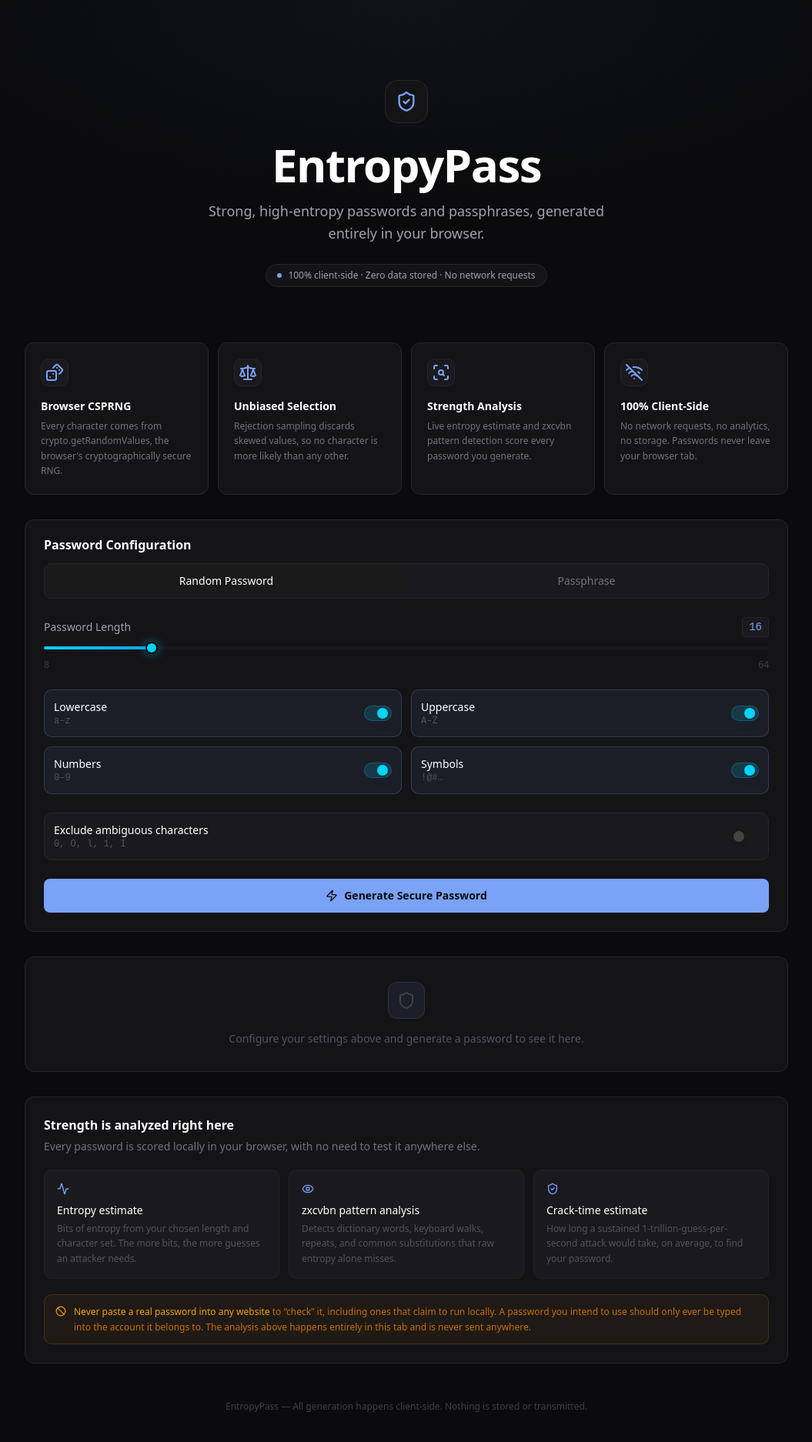
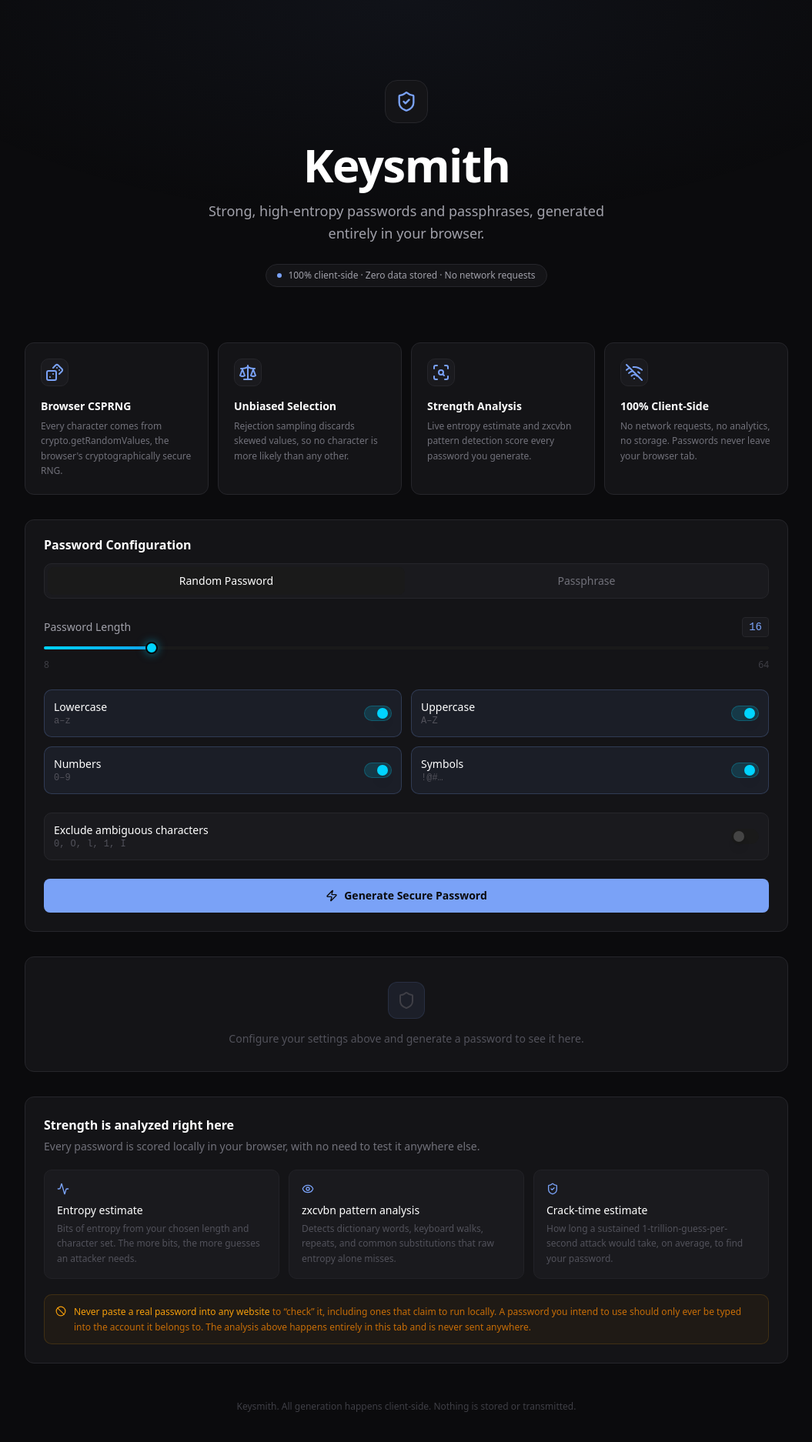
Before and after one commit to viveknaskar/keysmith, a Next.js app: page / in a window 1280 px wide. Shown: the top 1874 px of the page at 77% size, without its empty margins (112-1167 px from the left). Built offline with nearby package versions, Linux system fonts and the light colour scheme; what @zxcvbn-ts/core, bip39 would draw is missing.

Commit message:
refactored the code and renamed the project

```diff
--- a/app/layout.tsx
+++ b/app/layout.tsx
@@ -7,8 +7,8 @@
 const inter = Inter({ subsets: ['latin'], variable: '--font-inter' });
 
 // TODO: set this to your real deployed URL before launch so share cards resolve.
-const siteUrl = 'https://entropypass.app';
-const title = 'EntropyPass: Strong Passwords, Generated In Your Browser';
+const siteUrl = 'https://keysmith.app';
+const title = 'Keysmith: Strong Passwords, Generated In Your Browser';
 const description =
   'Generate strong, high-entropy passwords and passphrases entirely in your browser using the Web Crypto CSPRNG. No network requests, nothing stored.';
 
@@ -24,7 +24,7 @@
   openGraph: {
     type: 'website',
     url: siteUrl,
-    siteName: 'EntropyPass',
+    siteName: 'Keysmith',
     title,
     description,
   },
--- a/app/opengraph-image.tsx
+++ b/app/opengraph-image.tsx
@@ -1,7 +1,7 @@
 import { ImageResponse } from 'next/og';
 
 export const dynamic = 'force-static';
-export const alt = 'EntropyPass: strong passwords generated in your browser';
+export const alt = 'Keysmith: strong passwords generated in your browser';
 export const size = { width: 1200, height: 630 };
 export const contentType = 'image/png';
 
@@ -41,7 +41,7 @@
               <path d="m9 12 2 2 4-4" />
             </svg>
           </div>
-          <div style={{ fontSize: 40, fontWeight: 600, color: '#a1a1aa' }}>EntropyPass</div>
+          <div style={{ fontSize: 40, fontWeight: 600, color: '#a1a1aa' }}>Keysmith</div>
         </div>
 
         <div style={{ fontSize: 76, fontWeight: 700, lineHeight: 1.05, maxWidth: 900 }}>
--- a/app/page.tsx
+++ b/app/page.tsx
@@ -48,7 +48,7 @@
         <PasswordStrengthTester />
 
         <footer className="text-center text-xs text-zinc-700 py-4">
-          EntropyPass &mdash; All generation happens client-side. Nothing is stored or transmitted.
+          Keysmith. All generation happens client-side. Nothing is stored or transmitted.
         </footer>
       </div>
     </div>
--- a/components/Header.tsx
+++ b/components/Header.tsx
@@ -17,7 +17,7 @@
 
       {/* Title */}
       <h1 className="text-5xl sm:text-6xl font-semibold tracking-tight mb-4 text-white">
-        EntropyPass
+        Keysmith
       </h1>
 
       {/* Tagline */}
--- a/package.json
+++ b/package.json
@@ -1,5 +1,5 @@
 {
-  "name": "entropypass",
+  "name": "keysmith",
   "version": "0.1.0",
   "private": true,
   "scripts": {
```
Also changed, not shown: 1 other file (tests, documents, lock files or other folders).
